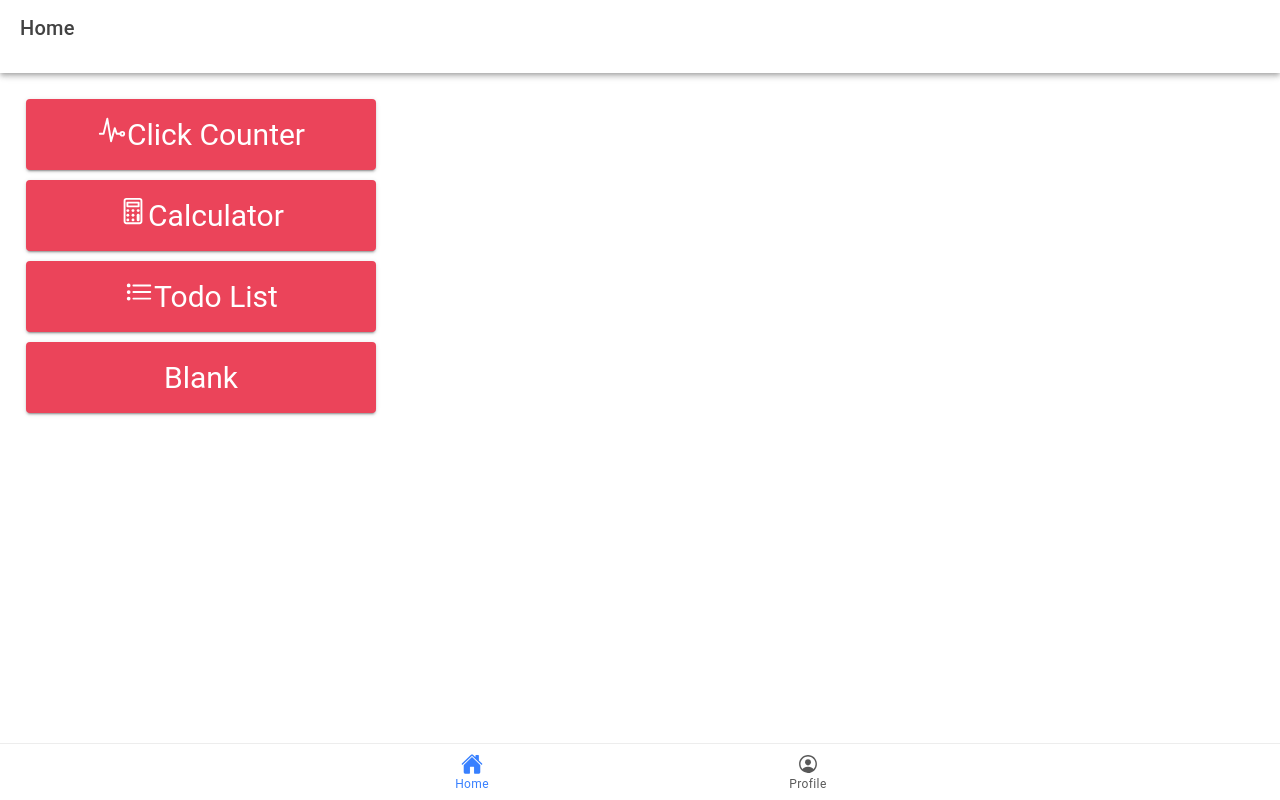
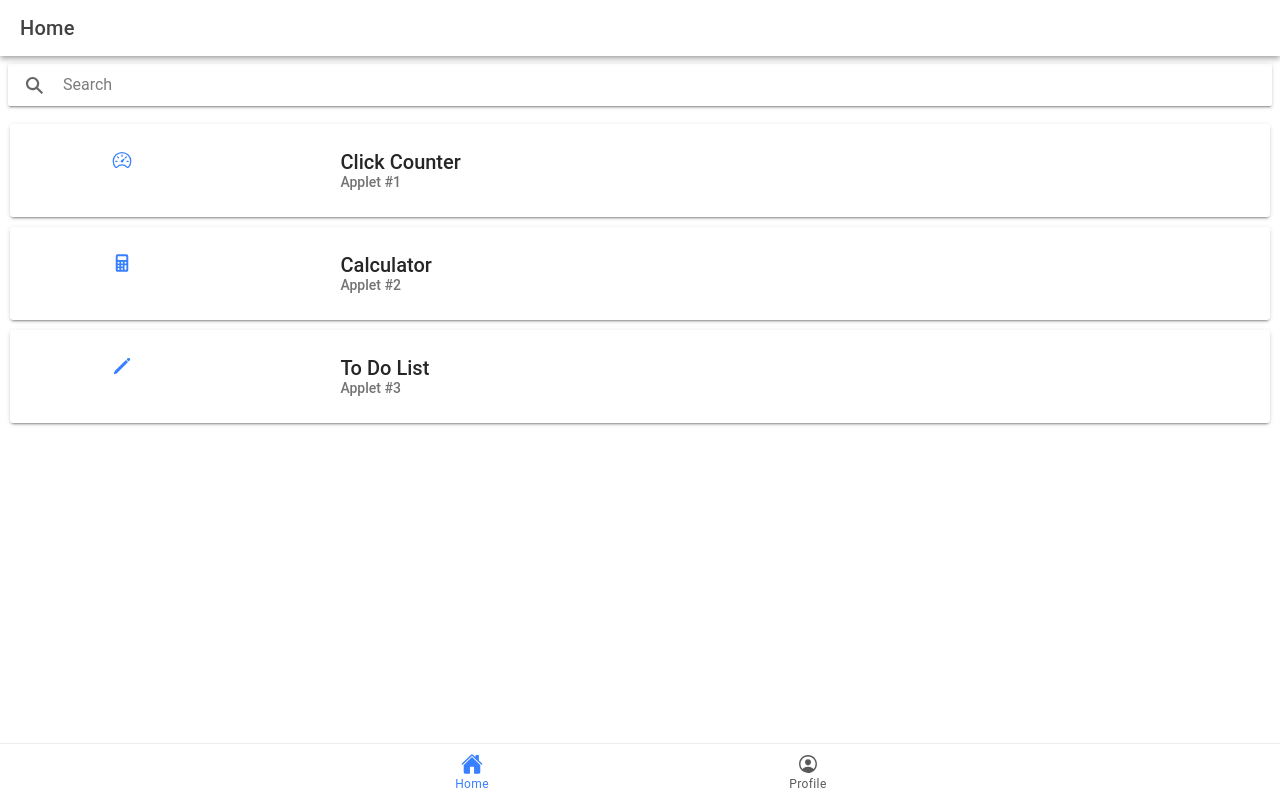
Before and after one commit to Lorcheen0814/ion-t-olbinar, a React (Vite) app: page /home in a window 1280 px wide. Built offline with nearby package versions, Linux system fonts and the light colour scheme.

Commit message:
changed the code of home page design

```diff
--- a/package.json
+++ b/package.json
@@ -43,7 +43,7 @@
     "jsdom": "^22.1.0",
     "terser": "^5.4.0",
     "typescript": "^5.1.6",
-    "vite": "^5.0.0",
+    "vite": "5.2.10",
     "vitest": "^0.34.6"
   },
   "description": "An Ionic project"
--- a/src/App.tsx
+++ b/src/App.tsx
@@ -13,7 +13,7 @@
 import { home, calculatorOutline, ellipse, fingerPrintOutline, personCircleOutline, square, triangle } from 'ionicons/icons';
 import Home from './pages/Home';
 import Profile from './pages/Profile';
-import Click_counter from './pages/Click_counter';
+import ClickCounter from './pages/ClickCounter';
 import Calculator from './pages/Calculator';
 import Todolist from './pages/Todolist';
 
@@ -52,8 +52,8 @@
           </Route>
 
 
-          <Route exact path="/click_counter">
-            <Click_counter />
+          <Route exact path="/clickcounter">
+            <ClickCounter />
           </Route>
           <Route exact path="/calculator">
             <Calculator />
--- a/src/pages/Click_counter.tsx
+++ b/src/pages/ClickCounter.tsx
@@ -1,7 +1,7 @@
 import React, { useState } from 'react';
 import { IonContent, IonHeader, IonPage, IonTitle, IonToolbar, IonButton, IonButtons, IonBackButton } from '@ionic/react';
 import ExploreContainer from '../components/ExploreContainer';
-import './Click_counter.css';
+import './ClickCounter.css';
 
 const Click_counter: React.FC = () => {
   const [clickCount, setClickCount] = useState(0);
--- a/src/pages/Home.tsx
+++ b/src/pages/Home.tsx
@@ -1,36 +1,65 @@
-
-import React from 'react';
+import React, { useState } from 'react';
 import {
+  // IonBackButton,
+  // IonButton,
+  // IonButtons,
+  IonCard,
+  // IonCardContent,
+  IonCardHeader,
+  IonCardSubtitle,
+  IonCardTitle,
+  IonCol,
   IonContent,
+  IonGrid,
   IonHeader,
+  IonIcon,
+  // IonInput,
+  // IonItem,
+  // IonLabel,
+  // IonList,
   IonPage,
+  IonRow,
   IonTitle,
   IonToolbar,
-  IonIcon,
-  IonCard,
-  IonCardContent,
-  IonCardHeader,
-  IonCardTitle,
+  // IonItemDivider,
+  IonSearchbar
 } from '@ionic/react';
-import { pulseOutline, calculatorOutline } from 'ionicons/icons';
-import { useHistory } from 'react-router-dom';
-import { listOutline } from 'ionicons/icons';
 
+//Custom CSS
+import './Home.css';
+
+//Ionic Icons
+import { speedometerOutline,calculator,pencil, chatbubble} from 'ionicons/icons';
+
+//Additional Routes
+// import Click_counter from './Click_counter';
+
+const cardData = [
+  {
+    title: 'Click Counter',
+    icon: speedometerOutline,
+    subtitle: 'Applet #1',
+    link: '/clickcounter'
+  },
+  {
+    title: 'Calculator',
+    icon: calculator,
+    subtitle: 'Applet #2',
+    link: '/calculator'
+  },
+  {
+    title: 'To Do List',
+    icon: pencil,
+    subtitle: 'Applet #3',
+    link: '/todolist'
+  }
+
+];
 
   const Home: React.FC = () => {
-  const history = useHistory();
 
-  const goToClickCounter = () => {
-    history.push('/click_counter');
-  };
-
-  const goToCalculator = () => {
-    history.push('/calculator');
-  };
-
-  const goToTodolist = () => {
-    history.push('/todolist');
-  };
+    {/*Dynamic Search*/}
+    const [searchTerm, setSearchTerm] = useState<string>('');
 
     return (
       <IonPage>
@@ -38,42 +67,46 @@
           <IonToolbar>
             <IonTitle>Home</IonTitle>
           </IonToolbar>
-        <hr />
         </IonHeader>
-      <IonContent fullscreen className="ion-padding">
-        <div className="ion-text-center"> {/* Centering content */}
-          <IonCard onClick={goToClickCounter} style={{ width: '350px', cursor: 'pointer' }} color="danger">
-            <IonCardContent style={{ fontSize: '30px' }}>
-              <IonIcon icon={pulseOutline} slot="start" />
-              Click Counter
-            </IonCardContent>
+        <IonContent fullscreen>
+          <IonHeader collapse="condense">
+            <IonToolbar>
+              <IonTitle size="large">Home</IonTitle>
+            </IonToolbar>
+          </IonHeader>
+        {/*Dynamic Search*/}
+        <>
+          <IonSearchbar
+            value={searchTerm}
+            onIonInput={(e) => setSearchTerm(e.target.value ?? '')}
+          />
+
+          {cardData
+            .filter((card) => card.title.toLowerCase().includes(searchTerm.toLowerCase()))
+            .map((card, index) => (
+              <IonCard key={index} href={card.link}>
+                <IonCardHeader>
+                  <IonCardTitle>
+                    <IonGrid>
+                      <IonRow>
+                        <IonCol push=".75">
+                          <IonIcon className="home-card-icon" icon={card.icon} color="primary" />
+                        </IonCol>
+                        <IonCol pull='3'>
+                          <div className="home-card-title">{card.title}</div>
+                          <IonCardSubtitle>{card.subtitle}</IonCardSubtitle>
+                        </IonCol>
+                      </IonRow>
+                    </IonGrid>
+                  </IonCardTitle>
+                </IonCardHeader>
               </IonCard>
-
-
-          <IonCard onClick={goToCalculator} style={{ width: '350px', cursor: 'pointer' }} color="danger">
-            <IonCardContent style={{ fontSize: '30px' }}>
-              <IonIcon icon={calculatorOutline} slot="start" />
-              Calculator
-            </IonCardContent>
-          </IonCard>
-
-          <IonCard onClick={goToTodolist} style={{ width: '350px', cursor: 'pointer' }} color="danger">
-            <IonCardContent style={{ fontSize: '30px' }}>
-              <IonIcon icon={listOutline} slot="start" />
-              Todo List
-            </IonCardContent>
-          </IonCard>
-
-          <IonCard style={{ width: '350px' }} color="danger">
-            <IonCardContent style={{ fontSize: '30px' }}>
-              Blank
-            </IonCardContent>
-          </IonCard>
-        </div>
+          ))}
+        </>
           </IonContent>
         </IonPage>
     );
-
   };
 
+  //
   export default Home;
```
Also changed, not shown: src/pages/ClickCounter.css (added), src/pages/Click_counter.css (deleted), 1 other file (tests, documents, lock files or other folders). Lines whose indentation alone changed are shown as unchanged.
